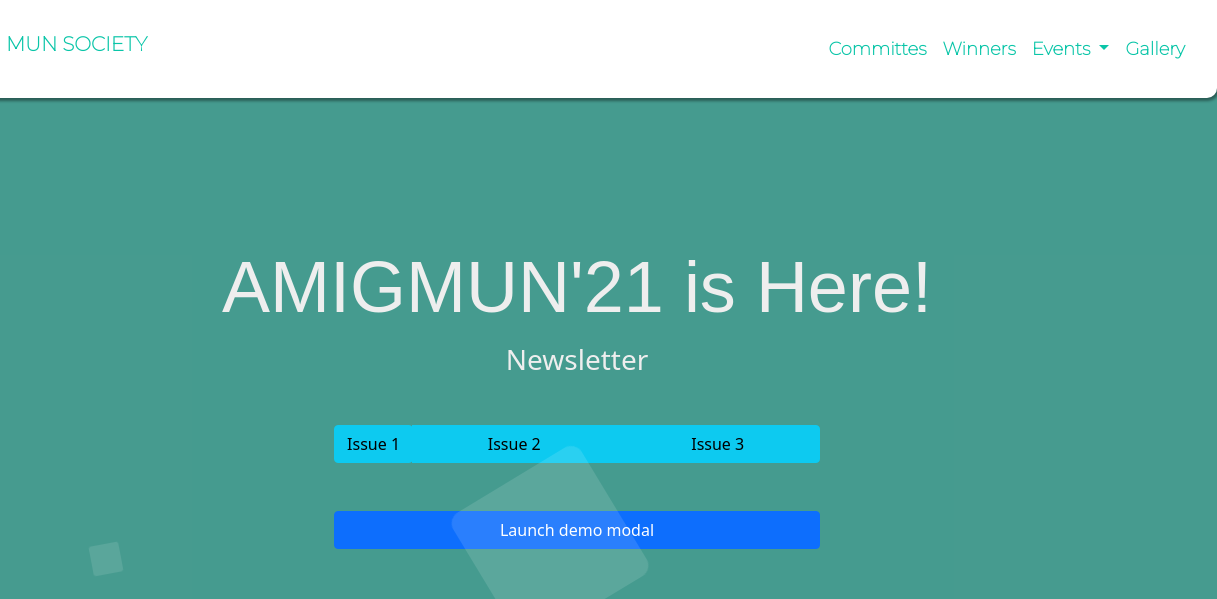
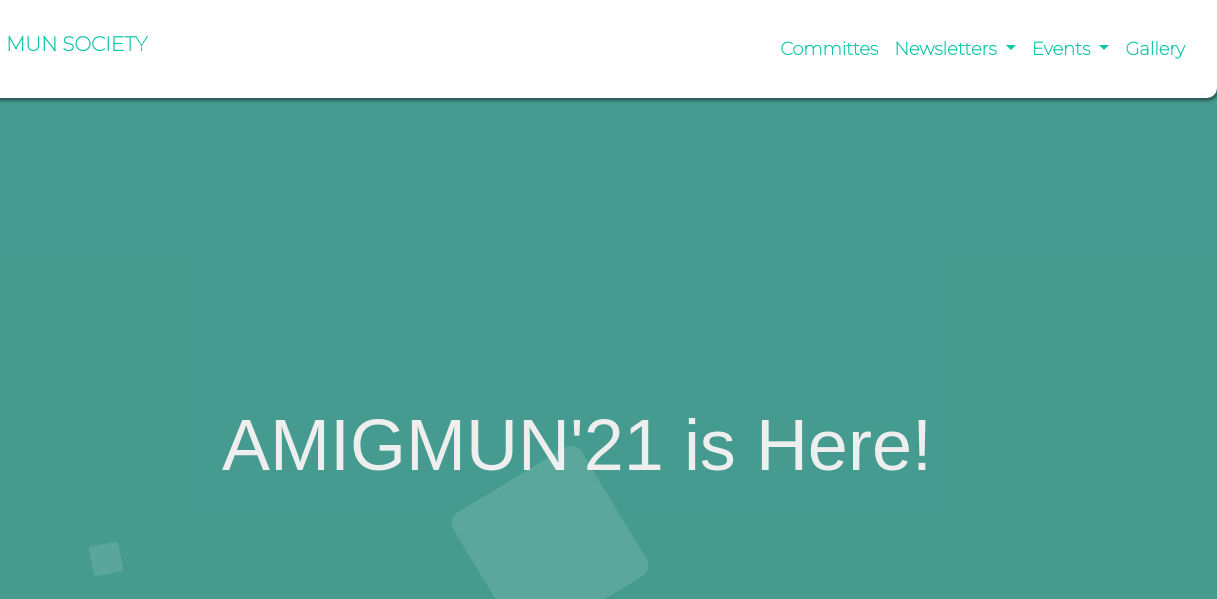
Before and after one commit to Fogsmen/mun-website, a plain HTML site: page amigmun.html in a window 1280 px wide. Shown: the top 599 px of the page, 63-1280 px from the left. Drawn offline with nearby package versions, Linux system fonts and the light colour scheme; animation ran at ten frames a second; a script that the page names is missing; a web font is replaced by a local one.

Commit message:
dropdown

```diff
--- a/amigmun.html
+++ b/amigmun.html
@@ -43,7 +43,17 @@
                 <div class="collapse navbar-collapse nav"></div>
                 <ul class="navbar-nav">
                     <li class="nav-item"><a href="#com" class="nav-link">Committes</a></li>
-                    <li class="nav-item"><a href="#" class="nav-link">Winners</a> </li>
+                    <li class="nav-item dropdown">
+                        <a class="nav-link dropdown-toggle" href="#" id="navbarDropdown" role="button"
+                            data-toggle="dropdown" aria-haspopup="true" aria-expanded="false">
+                            Newsletters
+                        </a>
+                        <div class="dropdown-menu" aria-labelledby="navbarDropdown">
+                            <a class="dropdown-item"> Issue 1 </a>
+                            <a class="dropdown-item" > Issue 2</a>
+                            <a class="dropdown-item""> Issue 3</a>
+                        </div>
+                    </li>
                     <li class="nav-item dropdown">
                         <a class="nav-link dropdown-toggle" href="#" id="navbarDropdown" role="button"
                             data-toggle="dropdown" aria-haspopup="true" aria-expanded="false">
@@ -65,26 +75,11 @@
     <!-- Body-->
     <div class="intro">
         <div class="counter ">
-            <h1>
+            <h1 data-aos="fade-up" data-aos-duration="1000">
+                <br>
+                <br>
                 AMIGMUN'21 is Here!
-
-
             </h1>
-            <h3 class="text-center mb-5 mt-3">Newsletter</h3>
-            <div id="countdown text-center mt-3" style="margin-left: 7em; margin-right: 7em;">
-                <div class="btn-group issues" role="group" aria-label="Basic example">
-                    <a href="assets/AMIGMUN_ISSUE_1.pdf" target="_blank"> <button type="button" class="btn btn-info">
-                            Issue 1</button></a>
-                    <button type="button" class="btn btn-info">Issue 2</button>
-                    <button type="button" class="btn btn-info">Issue 3</button>
-                </div>
-                <!-- Button trigger modal -->
-                <button type="button" class="btn btn-primary mt-5 text-center mx-auto " data-bs-toggle="modal"
-                    data-bs-target="#exampleModal" style="width: 100%; padding-left: auto; padding-right: auto;">
-                    Launch demo modal
-                </button>
-
-            </div>
         </div>
     </div>
     <div class="animation-area">
```
